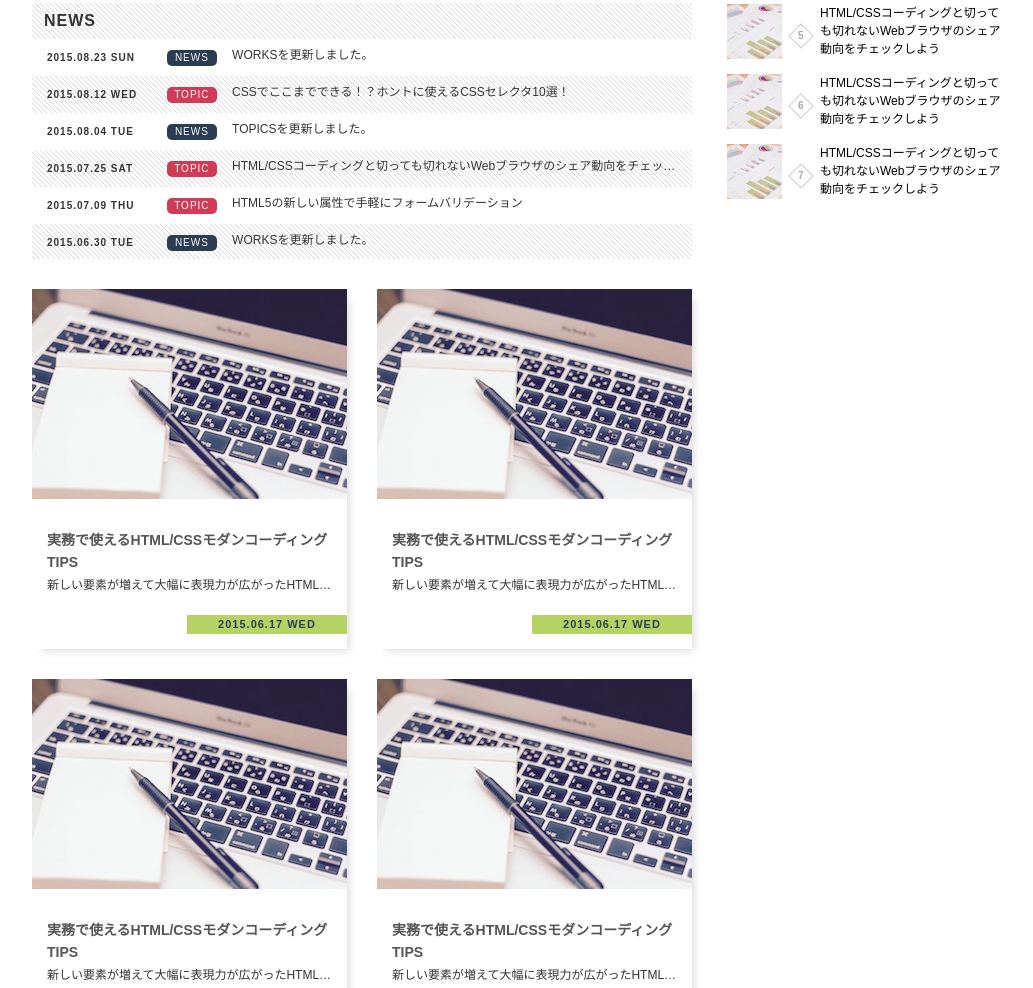
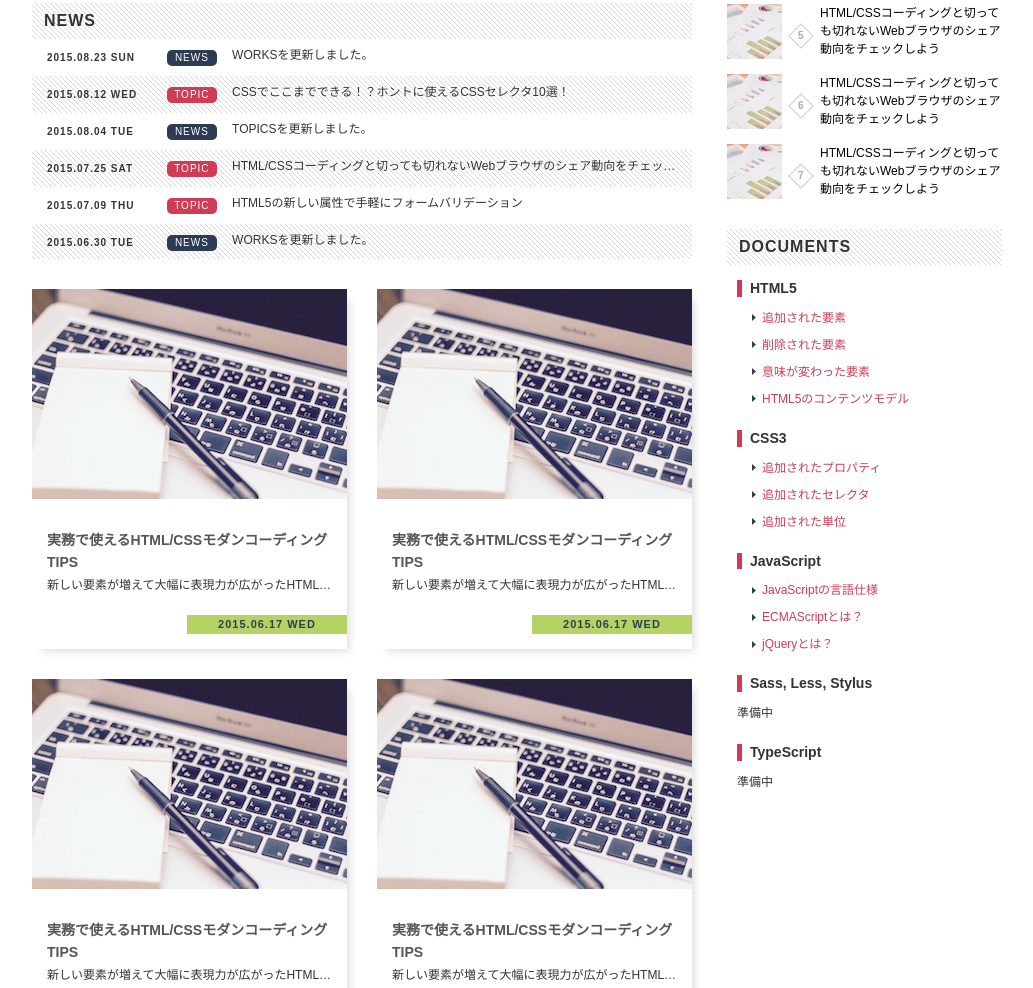
Before and after one commit to ryym/html5-css3-modern-coding, a website: page standard-layout/index.html in a window 1280 px wide. Shown: the part 496-1484 px from the top of the page, without its empty margins (123-1156 px from the left). Drawn offline with Linux system fonts and the light colour scheme.

Commit message:
standard: Markup documents

```diff
--- a/standard-layout/css/style.css
+++ b/standard-layout/css/style.css
@@ -428,6 +428,41 @@ a:link, a:visited, a:hover, a:active {
   line-height: 1.5;
 }
 
+.documents {
+  margin: 10px 10px 30px;
+}
+
+.documents,
+.documents ul {
+  list-style-type: none;
+}
+
+.documents > li .title {
+  margin: 15px 0;
+  padding-left: 8px;
+  border-left: 5px solid #d03c56;
+  font-size: 1.4rem;
+  line-height: 1.2;
+}
+
+.documents > li + li {
+  margin-top: 25px;
+}
+
+.documents > li ul {
+  margin: 15px;
+}
+
+.documents > li ul > li {
+  margin-bottom: 15px;
+  padding-left: 10px;
+  background: url('../images/arrow.gif') no-repeat left center;
+}
+
+.documents a:hover {
+  text-decoration: underline;
+}
+
 /*** Footer ***/
 
 .footer {
--- a/standard-layout/index.html
+++ b/standard-layout/index.html
@@ -237,6 +237,43 @@
         </li>
       </ol>
 
+      <h2 class="heading">DOCUMENTS</h2>
+      <ul class="documents">
+        <li>
+          <h3 class="title">HTML5</h3>
+          <ul>
+            <li><a href="#">追加された要素</a></li>
+            <li><a href="#">削除された要素</a></li>
+            <li><a href="#">意味が変わった要素</a></li>
+            <li><a href="#">HTML5のコンテンツモデル</a></li>
+          </ul>
+        </li>
+        <li>
+          <h3 class="title">CSS3</h3>
+          <ul>
+            <li><a href="#">追加されたプロパティ</a></li>
+            <li><a href="#">追加されたセレクタ</a></li>
+            <li><a href="#">追加された単位</a></li>
+          </ul>
+        </li>
+        <li>
+          <h3 class="title">JavaScript</h3>
+          <ul>
+            <li><a href="#">JavaScriptの言語仕様</a></li>
+            <li><a href="#">ECMAScriptとは？</a></li>
+            <li><a href="#">jQueryとは？</a></li>
+          </ul>
+        </li>
+        <li>
+          <h3 class="title">Sass, Less, Stylus</h3>
+          <p>準備中</p>
+        </li>
+        <li>
+          <h3 class="title">TypeScript</h3>
+          <p>準備中</p>
+        </li>
+      </ul>
+
     </div>
   </div>
 
```
